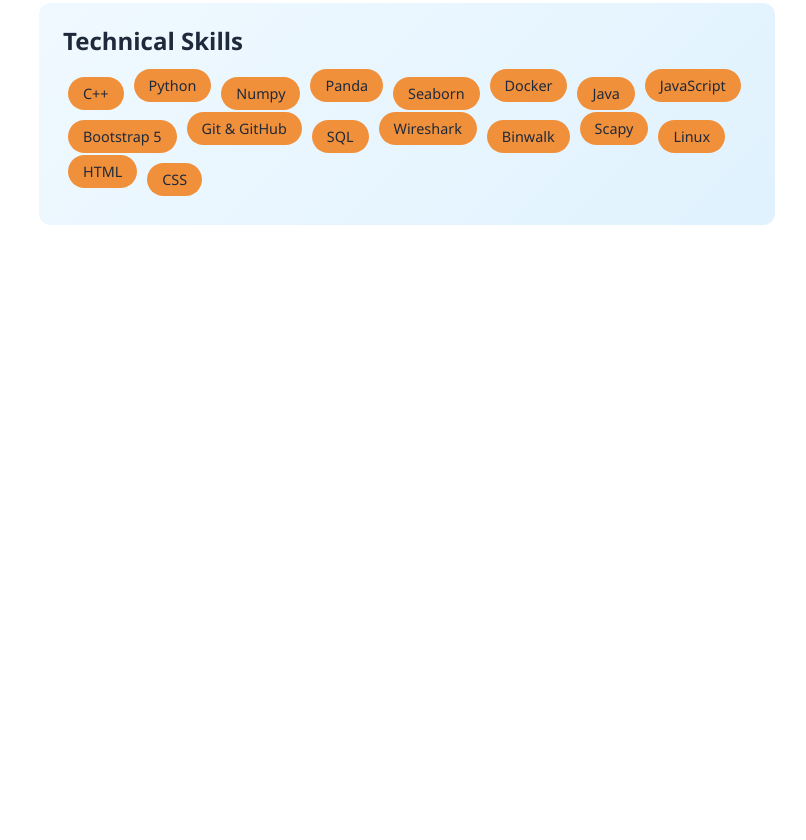
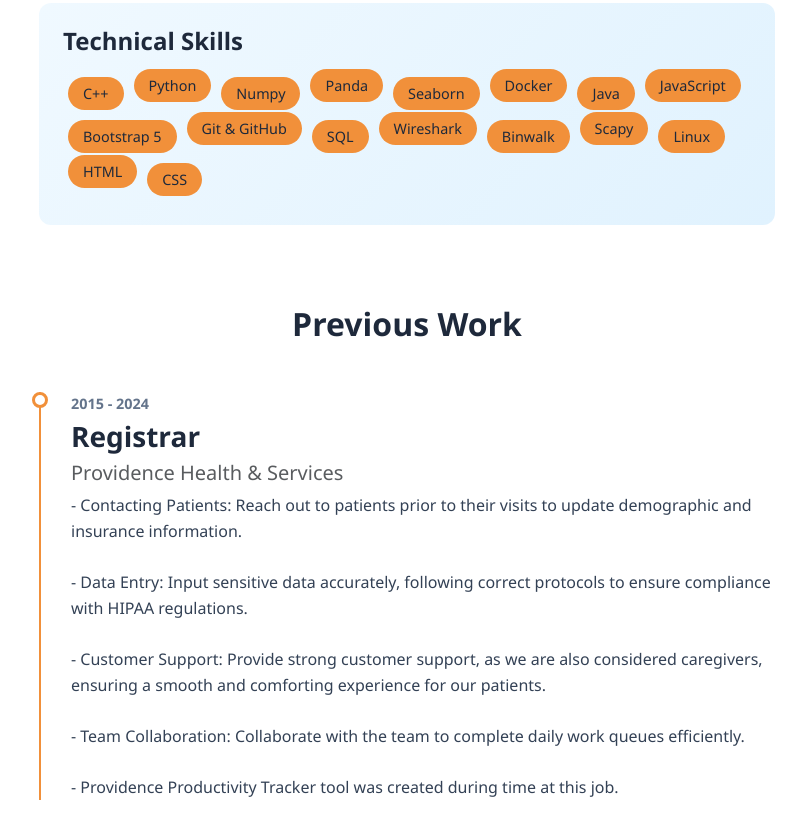
Before and after one commit to dtoe07/dtoe07, a plain HTML site: page index.html in a window 1280 px wide. Shown: the part 1235-2075 px from the top of the page, without its empty margins (233-1039 px from the left). Before the commit the page ends 1540 px from the top, so only its background shows below. Drawn offline with nearby package versions, Linux system fonts and the light colour scheme.

Commit message:
added work experience section.

```diff
--- a/index.html
+++ b/index.html
@@ -4,7 +4,7 @@
     <meta charset="UTF-8" />
     <!-- set viewport to make website responsive -->
     <meta name="viewport" content="width=device-width, initial-scale=1.0" />
-    <title>Dinh Nguyen | Computer Science @ Portland State</title>
+    <title>Dinh Nguyen | CS @ Portland State</title>
 
     <!-- Load Bootstrap CSS -->
     <link
@@ -143,6 +143,45 @@
       </div>
     </section>
 
+    <!-- PREVIOUS WORK / EXPERIENCE -->
+    <section id="work" class="bg-white">
+      <div class="container">
+        <div class="text-center mb-5">
+          <h2>Previous Work</h2>
+        </div>
+
+        <div class="row justify-content-center">
+          <div class="col-lg-8">
+            <!-- Timeline Item 1 -->
+            <div class="work-place">
+              <span class="work-date">2015 - 2024</span>
+              <h3>Registrar</h3>
+              <h5 class="text-muted">Providence Health & Services</h5>
+              <p class="mt-2">
+                - Contacting Patients: Reach out to patients prior to their
+                visits to update demographic and insurance information.
+                <br /><br />
+                - Data Entry: Input sensitive data accurately, following correct
+                protocols to ensure compliance with HIPAA regulations.
+                <br /><br />
+                - Customer Support: Provide strong customer support, as we are
+                also considered caregivers, ensuring a smooth and comforting
+                experience for our patients.
+                <br /><br />
+                - Team Collaboration: Collaborate with the team to complete
+                daily work queues efficiently.
+                <br /><br />
+                - Providence Productivity Tracker tool was created during time
+                at this job.
+              </p>
+            </div>
+
+            <!-- Add more work experience items as needed in the future -->
+          </div>
+        </div>
+      </div>
+    </section>
+
     <!-- Bootstrap JS -->
     <script src="https://cdn.jsdelivr.net/npm/bootstrap@5.3.2/dist/js/bootstrap.bundle.min.js"></script>
 
--- a/script.js
+++ b/script.js
@@ -16,7 +16,6 @@ document.addEventListener("DOMContentLoaded", () => {
 
   // SIMPLE FADE-IN ON SCROLL
   const sections = document.querySelectorAll("section");
-
   const observer = new IntersectionObserver(
     (entries) => {
       entries.forEach((entry) => {
@@ -33,7 +32,6 @@ document.addEventListener("DOMContentLoaded", () => {
 
   // Reveal About section on scroll for experiment purposes for future use
   const aboutSection = document.querySelector("#about");
-
   const aboutObserver = new IntersectionObserver(
     (entries) => {
       entries.forEach((entry) => {
@@ -49,4 +47,20 @@ document.addEventListener("DOMContentLoaded", () => {
   );
 
   aboutObserver.observe(aboutSection);
+
+  // Reveal Timeline Items on Scroll only animate once
+  const timelineItems = document.querySelectorAll(".work-place");
+  const workObserver = new IntersectionObserver(
+    (entries, observer) => {
+      entries.forEach((entry) => {
+        if (entry.isIntersecting) {
+          entry.target.classList.add("visible");
+          observer.unobserve(entry.target);
+        }
+      });
+    },
+    { threshold: 0.2 }
+  );
+
+  timelineItems.forEach((item) => workObserver.observe(item));
 });
--- a/style.css
+++ b/style.css
@@ -203,3 +203,40 @@ section.visible {
     transform: translateY(0px);
   }
 }
+
+/* --- TIMELINE STYLING --- */
+.work-place {
+  border-left: 2px solid var(--primary-color);
+  padding-left: 30px;
+  position: relative;
+  margin-bottom: 40px;
+  /* opacity: 0;  */
+  transform: translateY(20px);
+  transition: opacity 0.8s ease-out, transform 0.8s ease-out;
+}
+
+.work-place::before {
+  content: "";
+  position: absolute;
+  left: -9px;
+  top: 0;
+  width: 16px;
+  height: 16px;
+  background-color: white;
+  border: 3px solid var(--primary-color);
+  border-radius: 50%;
+}
+
+.work-date {
+  font-size: 0.9rem;
+  color: #64748b;
+  font-weight: 600;
+  margin-bottom: 5px;
+  display: block;
+}
+
+/* When visible on scroll */
+.work-place.visible {
+  opacity: 1;
+  transform: translateY(0);
+}
```
